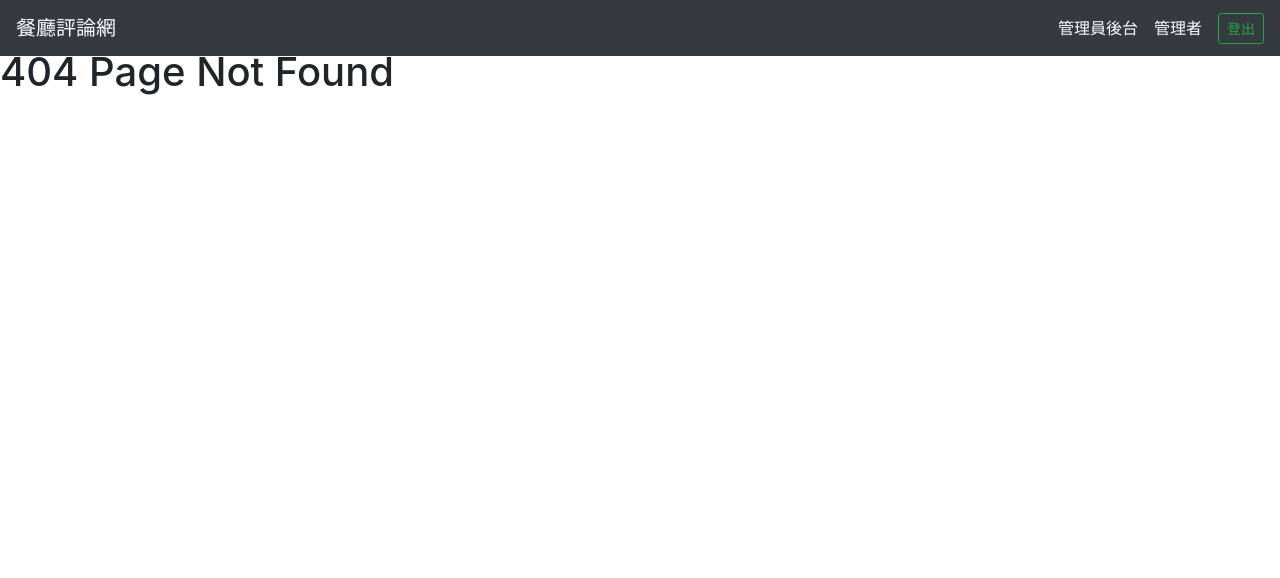
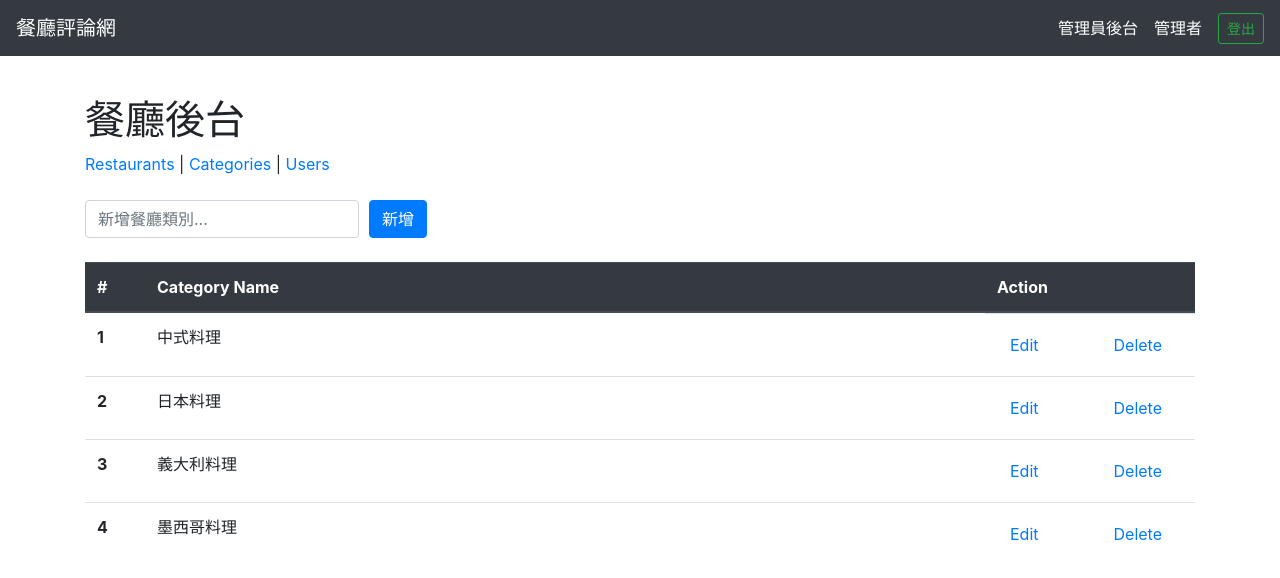
Before and after one commit to Joy-Chang-2021/AC_3_forum_front_end_vue, a Vue app: page /#/admin/categories in a window 1280 px wide. Before the commit this address had no page. Shown: the top 578 px of the page. Built offline with nearby package versions, Linux system fonts and the light colour scheme.

Commit message:
AdminCategories.vue

```diff
--- a/src/components/AdminNav.vue
+++ b/src/components/AdminNav.vue
@@ -1,12 +1,12 @@
 <template>
   <div class="mb-3">
     <h1>餐廳後台</h1>
-    <router-link
-      to="/admin/restaurants"
-    >
+    <router-link to="/admin/restaurants">
       Restaurants
     </router-link> |
-    <a href="#">Categories</a> |
+    <router-link to="/admin/categories">
+      Categories
+    </router-link> |
     <a href="#">Users</a>
   </div>
 </template>
--- a/src/router/index.js
+++ b/src/router/index.js
@@ -88,6 +88,11 @@
     component: () => import('../views/AdminRestaurant.vue')
   },
   {
+    path: '/admin/categories',
+    name: 'admin-categories',
+    component: () => import('../views/AdminCategories.vue')
+  },
+  {
     path: '*',
     name: 'Not-found',
     component: NotFound
--- /dev/null
+++ b/src/views/AdminCategories.vue
@@ -0,0 +1,146 @@
+<template>
+  <div class="container py-5">
+    <AdminNav />
+
+    <form class="my-4" >
+      <div class="form-row">
+        <div class="col-auto">
+          <input
+            v-model="newCategoryName"
+            type="text"
+            class="form-control"
+            placeholder="新增餐廳類別..."
+          >
+        </div>
+        <div class="col-auto">
+          <button
+            @click.prevent.stop="createCategory"
+            type="button"
+            class="btn btn-primary"
+          >
+            新增
+          </button>
+        </div>
+      </div>
+    </form>
+    <table class="table">
+      <thead class="thead-dark">
+        <tr>
+          <th
+            scope="col"
+            width="60"
+          >
+            #
+          </th>
+          <th scope="col">
+            Category Name
+          </th>
+          <th
+            scope="col"
+            width="210"
+          >
+            Action
+          </th>
+        </tr>
+      </thead>
+      <tbody>
+        <tr
+          v-for="category in categories"
+          :key="category.id"
+        >
+          <th scope="row">
+            {{ category.id }}
+          </th>
+          <td class="position-relative">
+            <div class="category-name">
+              {{ category.name }}
+            </div>
+          </td>
+          <td class="d-flex justify-content-between">
+            <button
+              type="button"
+              class="btn btn-link mr-2"
+            >
+              Edit
+            </button>
+            <button
+              type="button"
+              class="btn btn-link mr-2"
+              @click.stop.prevent="deleteCategory(category.id)"
+            >
+              Delete
+            </button>
+          </td>
+        </tr>
+      </tbody>
+    </table>
+  </div>
+</template>
+
+<script>
+import AdminNav from '@/components/AdminNav'
+import { v4 as uuidv4 } from 'uuid'
+
+const dummyData = {
+  categories: [
+    {
+      id: 1,
+      name: '中式料理',
+      createdAt: '2019-06-22T09:00:43.000Z',
+      updatedAt: '2019-06-22T09:00:43.000Z'
+    },
+    {
+      id: 2,
+      name: '日本料理',
+      createdAt: '2019-06-22T09:00:43.000Z',
+      updatedAt: '2019-06-22T09:00:43.000Z'
+    },
+    {
+      id: 3,
+      name: '義大利料理',
+      createdAt: '2019-06-22T09:00:43.000Z',
+      updatedAt: '2019-06-22T09:00:43.000Z'
+    },
+    {
+      id: 4,
+      name: '墨西哥料理',
+      createdAt: '2019-06-22T09:00:43.000Z',
+      updatedAt: '2019-06-22T09:00:43.000Z'
+    }
+  ]
+}
+
+export default {
+  components: {
+    AdminNav
+  },
+  data () {
+    return {
+      categories: [],
+      newCategoryName: '',
+    }
+  },
+  created () {
+    this.fetchCategories()
+  },
+  methods: {
+    fetchCategories () {
+      this.categories = dummyData.categories
+    },
+    createCategory () {
+      // todo: 透過 API 告知伺服器欲新增的餐廳類別
+      // 監聽器放在button、而不是form???
+      this.categories.push({
+        id: uuidv4(),
+        name: this.newCategoryName
+      })
+
+      this.newCategoryName = ''
+    },
+    deleteCategory(categoryId) {
+      // todo: 透過 API 告知伺服器欲刪除的餐廳類別
+      this.categories = this.categories.filter(category => category.id !== categoryId)
+    }
+  }
+}
+</script>
```
